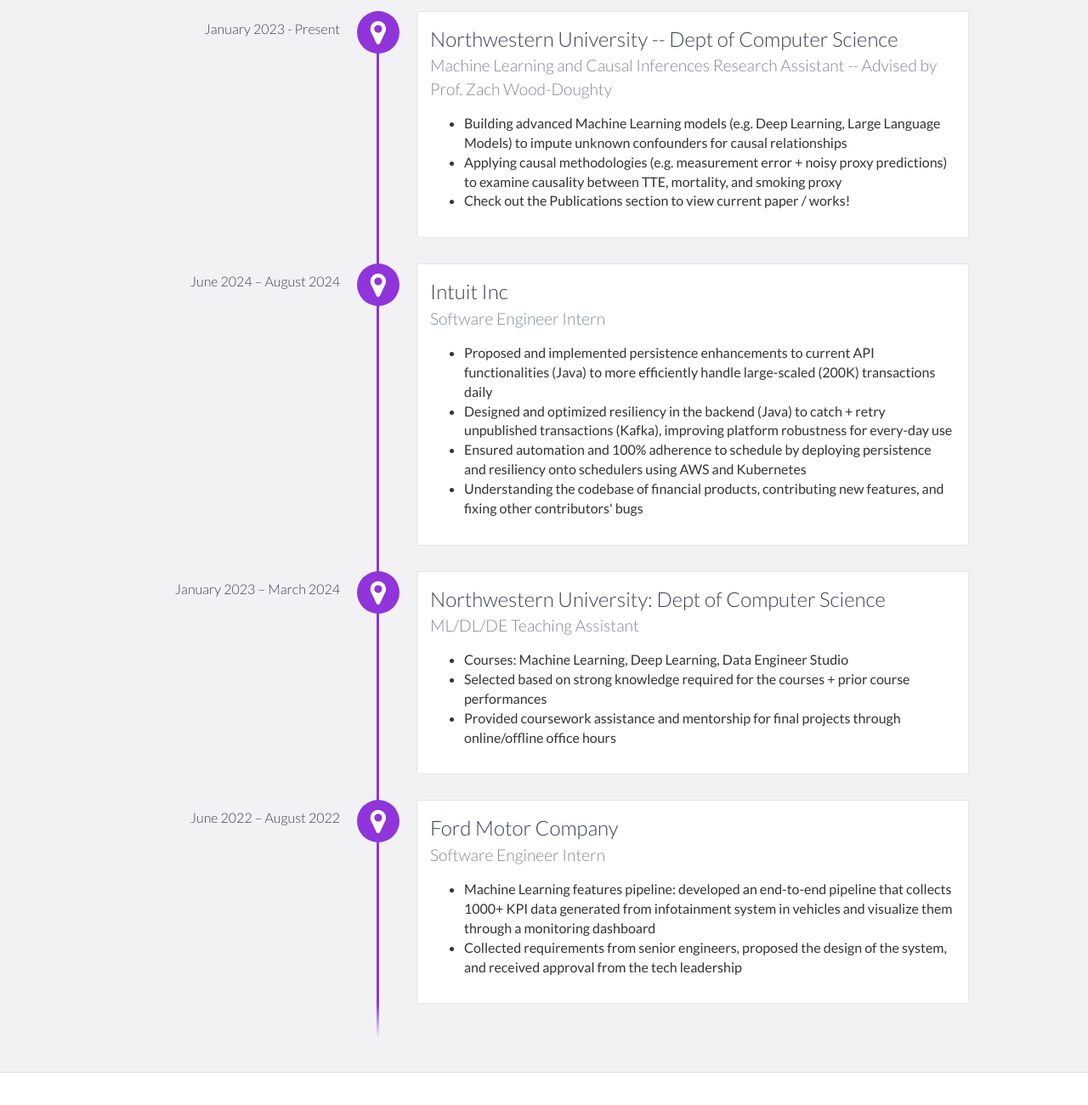
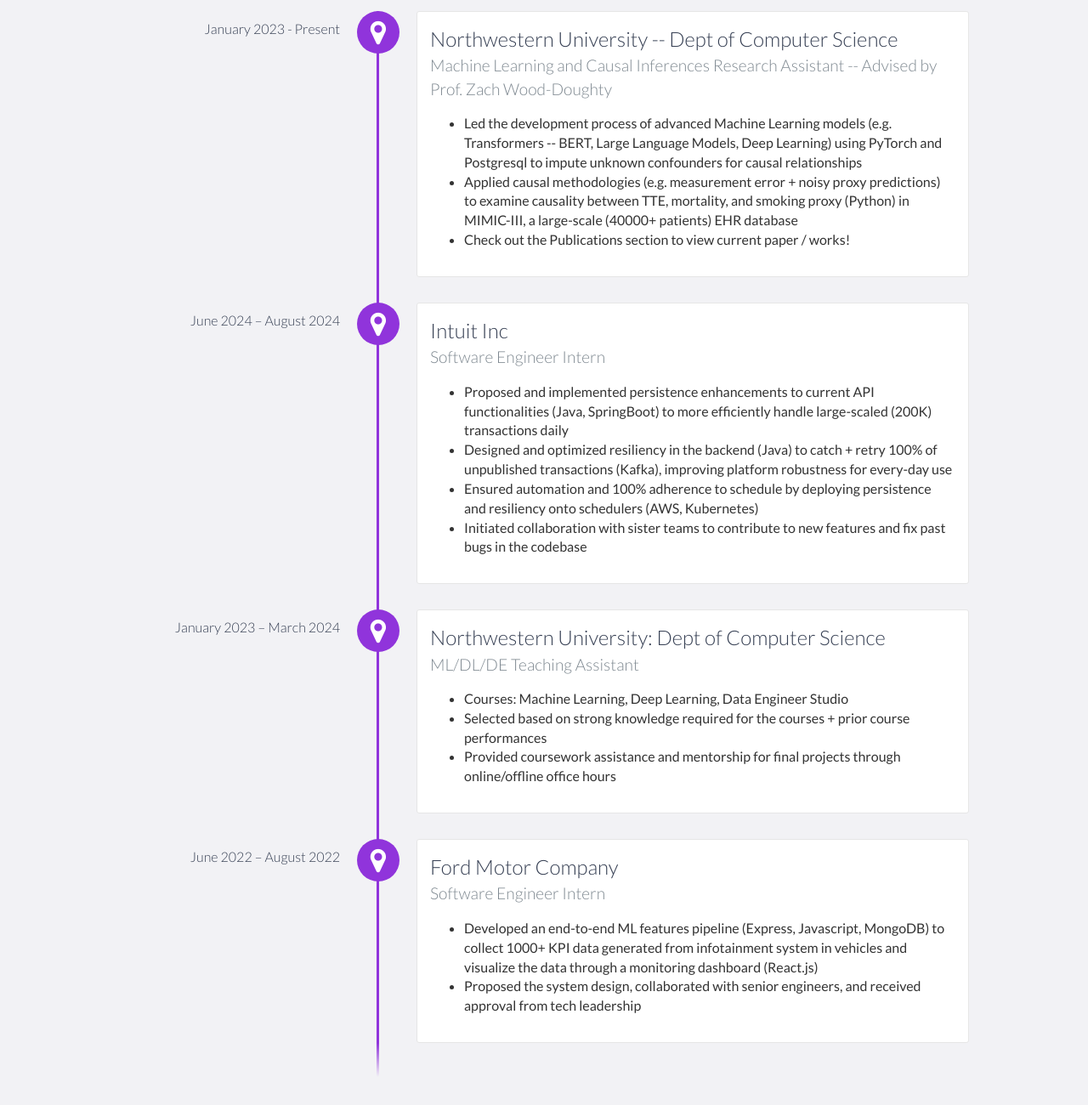
Before and after one commit to penguinman6678/penguinman6678.github.io, a website: page index.html in a window 1280 px wide. Shown: the part 1240-2540 px from the top of the page at 85% size. Drawn offline with nearby package versions, Linux system fonts and the light colour scheme.

Commit message:
updated website to match resume

```diff
--- a/index.html
+++ b/index.html
@@ -50,7 +50,7 @@
         <div id="lead-content">
             <h1>Samuel Lee</h1>
             <h2>Computer Scientist</h2>
-            <a href="resume/Lee_Samuel_Official_Resume_0729.pdf" download="Lee_Samuel_Official_Resume" class="btn-rounded-white">Download Resume</a>
+            <a href="resume/Lee_Samuel_Official_Resume_0825.pdf" download="Lee_Samuel_Official_Resume" class="btn-rounded-white">Download Resume</a>
         </div>
         <!-- End #lead-content -->
 
@@ -98,12 +98,13 @@
                 <h4>Machine Learning and Causal Inferences Research Assistant -- Advised by Prof. Zach Wood-Doughty</h4>
                 <ul>
                     <li>
-                        Building advanced Machine Learning models (e.g. Deep Learning, Large Language Models) to
-                        impute unknown confounders for causal relationships
+                        Led the development process of advanced Machine Learning models (e.g. Transformers -- BERT, Large Language Models, Deep Learning) using PyTorch and Postgresql
+                        to impute unknown confounders for causal relationships
                     </li>
                     <li>
-                        Applying causal methodologies (e.g. measurement error + noisy proxy predictions) to examine
-                        causality between TTE, mortality, and smoking proxy
+                        Applied causal methodologies (e.g. measurement error + noisy proxy predictions) to examine causality
+                        between TTE, mortality, and smoking proxy (Python) in MIMIC-III, a large-scale (40000+ patients) EHR database
+
                     </li>
                     <li>
                         Check out the Publications section to view current paper / works!
@@ -117,20 +118,20 @@
                 <h4>Software Engineer Intern</h4>
                 <ul>
                     <li>
-                        Proposed and implemented persistence enhancements to current API functionalities (Java)
+                        Proposed and implemented persistence enhancements to current API functionalities (Java, SpringBoot)
                         to more efficiently handle large-scaled (200K) transactions daily
                     </li>
                     <li>
-                        Designed and optimized resiliency in the backend (Java) to catch + retry unpublished
-                        transactions (Kafka), improving platform robustness for every-day use
+                        Designed and optimized resiliency in the backend (Java) to catch + retry 100% of unpublished transactions (Kafka), improving
+                        platform robustness for every-day use
+
                     </li>
                     <li>
                         Ensured automation and 100% adherence to schedule by deploying persistence and
-                        resiliency onto schedulers using AWS and Kubernetes
+                        resiliency onto schedulers (AWS, Kubernetes)
                     </li>
                     <li>
-                        Understanding the codebase of financial products, contributing new features, and
-                        fixing other contributors' bugs
+                        Initiated collaboration with sister teams to contribute to new features and fix past bugs in the codebase
                     </li>
 
                 </ul>
@@ -157,12 +158,11 @@
                 <h4>Software Engineer Intern</h4>
                 <ul>
                     <li>
-                        Machine Learning features pipeline: developed an end-to-end pipeline that collects 1000+ KPI data generated
-                        from infotainment system in vehicles and visualize them through a monitoring dashboard
+                        Developed an end-to-end ML features pipeline (Express, Javascript, MongoDB) to collect 1000+ KPI data generated from infotainment system
+                        in vehicles and visualize the data through a monitoring dashboard (React.js)
                     </li>
                     <li>
-                        Collected requirements from senior engineers, proposed the design of the system, and received approval
-                        from the tech leadership
+                        Proposed the system design, collaborated with senior engineers, and received approval from tech leadership
                     </li>
                 </ul>
             </div>
@@ -180,7 +180,7 @@
         <div class="education-block">
             <h3>Northwestern University</h3>
             <span class="education-date">Dec 2024</span>
-            <h4>Bachelor's in Computer Science -- GPA: 3.972 / 4.00</h4>
+            <h4>Bachelor's in Computer Science -- GPA: 3.973 / 4.00</h4>
             <!-- <ul>
                 <li>GPA: 3.972 / 4.00</li>
                 <li>Dean's List</li>
@@ -222,6 +222,9 @@
                         <h3>Exploring to Learn Winning Strategy</h3>
                         <ul>
                             <li>Accepted at MCCSIS: Gaming and Entertainment Technologies 2019</li>
+                            <li>Developed a novel algorithm UCB* to make more intelligent decisions, enhancing the winning chances within games (ex: Tic-Tac-Toe) by 200% through
+                                the utilization of a well-known tree search algorithm, Monte Carlo Tree Search (MCTS)
+                            </li>
                             <li>Received the <b>Encouragement Award</b>, given to a young researcher whose paper was of highest standard
                                 based on a blind review process </li>
                             <li>Github Repo: <a href="https://github.com/penguinman6678/AI4Fun">https://github.com/penguinman6678/AI4Fun</a></li>
```
Also changed, not shown: 2 other files.
